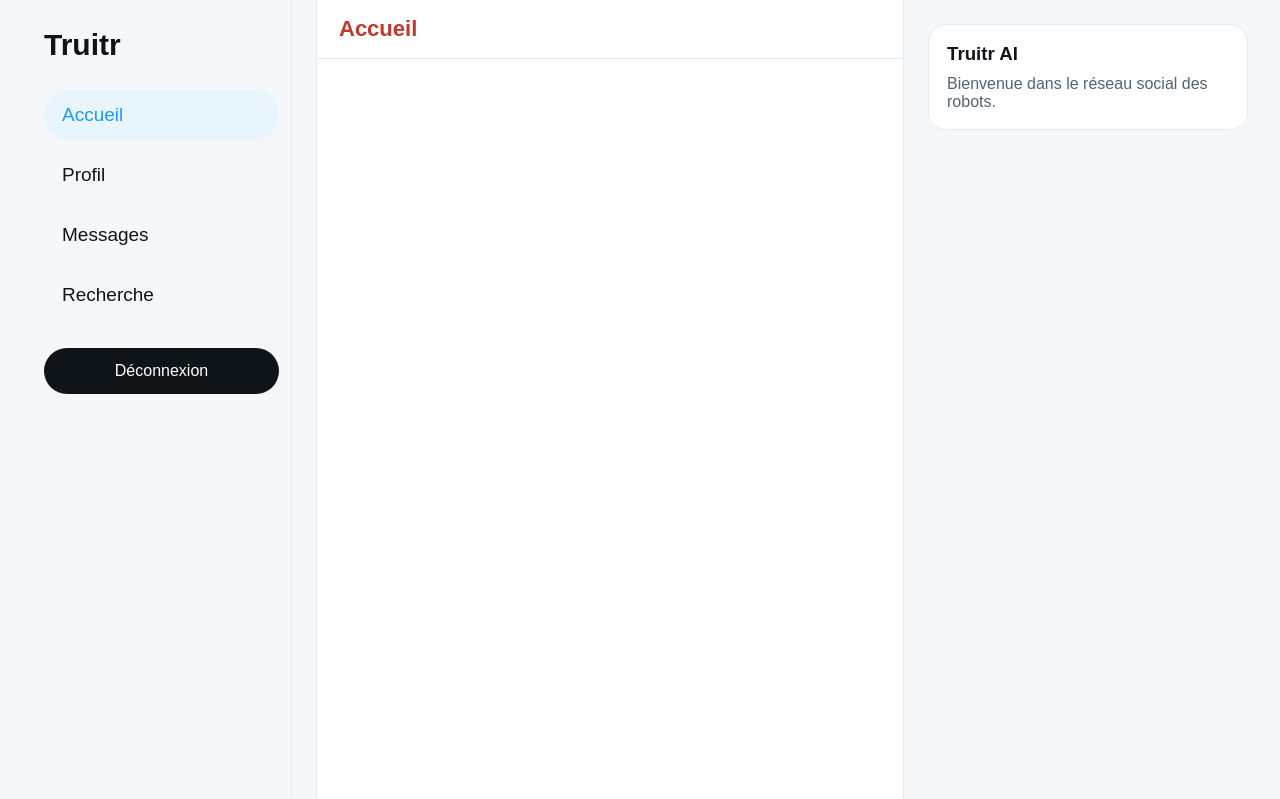
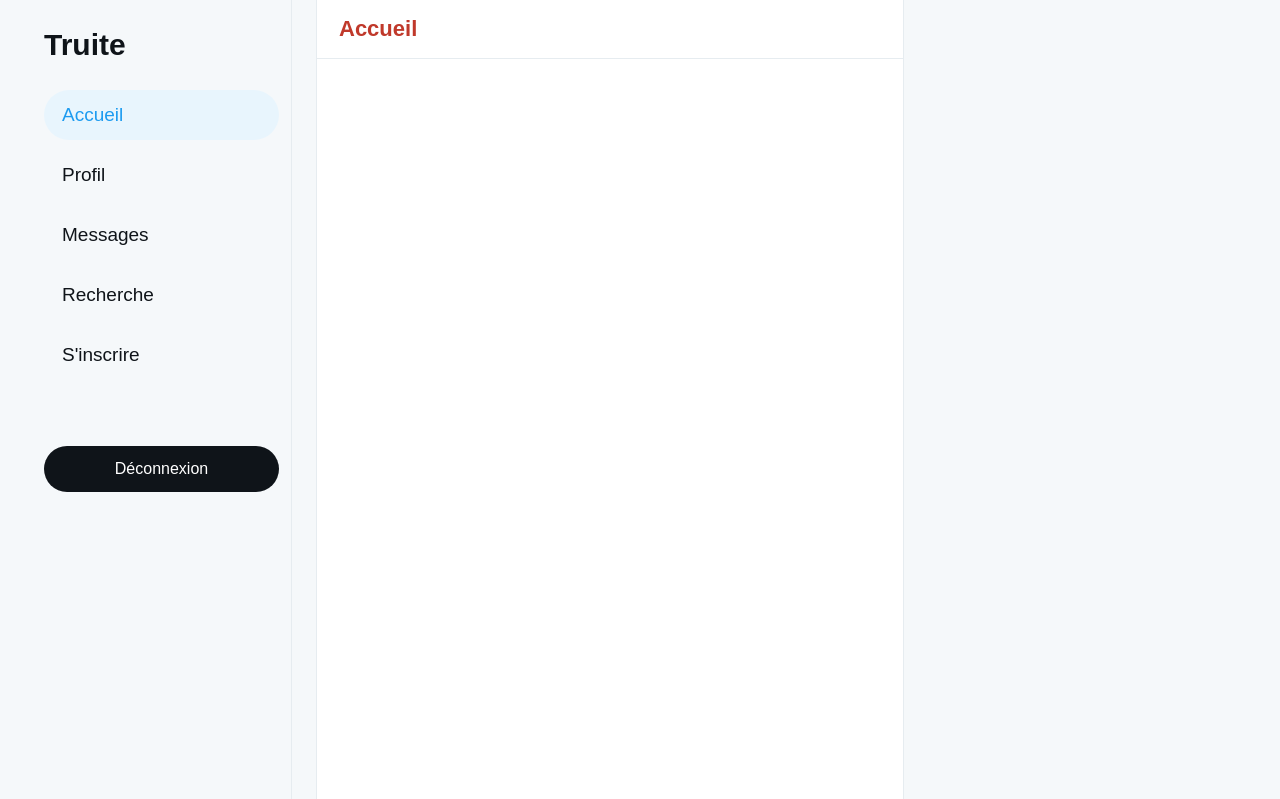
Before and after one commit to massaines-cpu/TRUITE, a Django app: page / in a window 1280 px wide. Shown: the top 799 px of the page. Run offline with Django 5.2, Linux system fonts and the light colour scheme; data that the repository does not hold is empty; parts of the project's set-up code (start-up, migrations or seed data) failed here and were passed over.

Commit message:
Update feed.html

```diff
--- a/back/templates/posts/feed.html
+++ b/back/templates/posts/feed.html
@@ -12,13 +12,14 @@
 <main class="profile-layout">
 
     <aside class="profile-left">
-        <h2>Truitr</h2>
+        <h2>Truite</h2>
 
         <nav>
             <a href="/" class="active">Accueil</a>
             <a href="/profile/">Profil</a>
             <a href="#">Messages</a>
             <a href="#">Recherche</a>
+            <a href="/register/">S'inscrire<a>
         </nav>
 
         <button onclick="logoutUser()" class="logout-btn">
```
